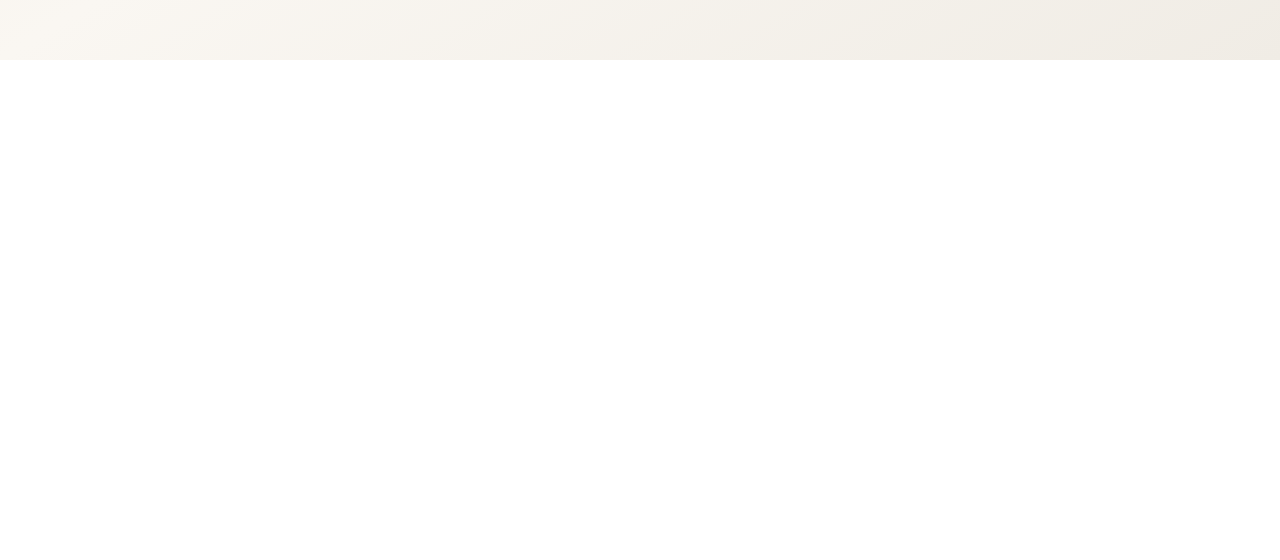
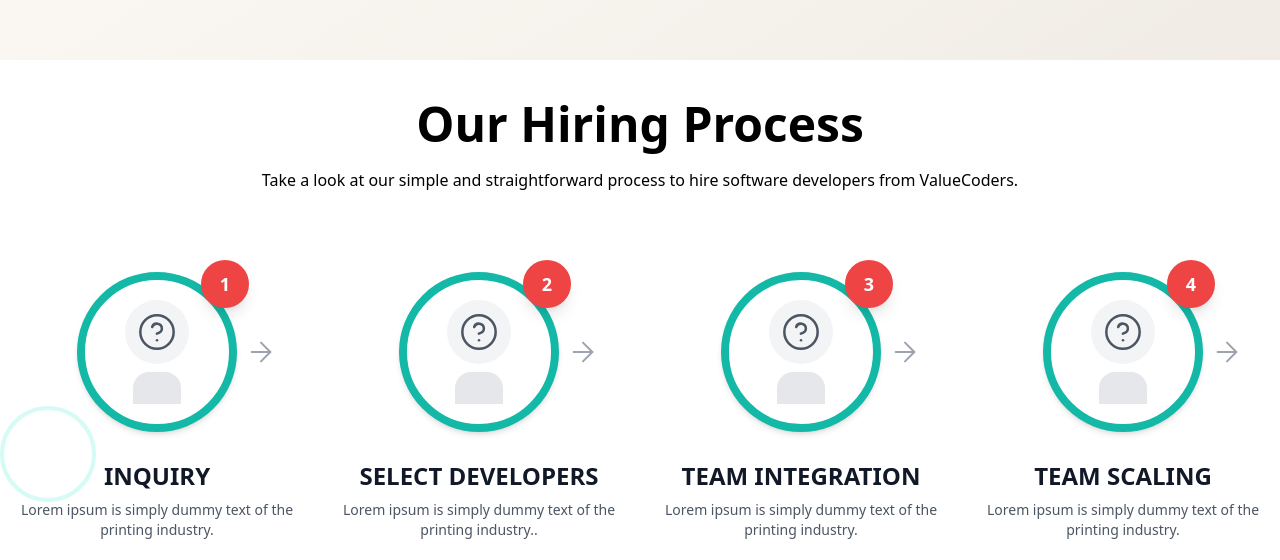
Before and after one commit to irakeshbind/Digital-Prospects-HR, a React (Create React App) app: page / in a window 1280 px wide. Shown: the part 740-1300 px from the top of the page. Before the commit the page ends 800 px from the top, so only its background shows below. Built offline with nearby package versions, Linux system fonts and the light colour scheme.

Commit message:
card create and element add

```diff
--- a/src/App.js
+++ b/src/App.js
@@ -1,10 +1,12 @@
 import React from 'react'
 import TopCom from './componets/TopCom'
+import Work from './componets/Card'
 
 const App = () => {
   return (
     <div>
       <TopCom/>
+      <Work/>
     </div>
   )
 }
--- /dev/null
+++ b/src/componets/Card.js
@@ -0,0 +1,62 @@
+"use client";
+
+import StepCard from "./StepCard";
+import { HelpCircle } from "lucide-react";
+
+export default function Card() {
+  const steps = [
+    {
+      number: 1,
+      title: "INQUIRY",
+      description: "Lorem ipsum is simply dummy text of the printing industry.",
+    },
+    {
+      number: 2,
+      title: "Select Developers",
+      description: "Lorem ipsum is simply dummy text of the printing industry..",
+    },
+    {
+      number: 3,
+      title: "Team Integration",
+      description: "Lorem ipsum is simply dummy text of the printing industry.",
+    },
+    {
+      number: 4,
+      title: "Team Scaling",
+      description: "Lorem ipsum is simply dummy text of the printing industry.",
+    },
+  ];
+
+  return (
+    <div className=" text-center mt-10 mb-5">
+ <h1 className="font-bold text-5xl">Our Hiring Process</h1>
+ <p className="mt-5">Take a look at our simple and straightforward process to hire software developers from ValueCoders.</p>
+
+    <div className="relative w-full max-w-7xl mx-auto mt-20 px-4">
+
+      {/* Decorative curve – appears only once */}
+      <div className="hidden md:block absolute left-0 top-1/2 w-24 h-24 border-4 border-teal-200 rounded-full opacity-40" />
+
+      {/* Step Cards Layout */}
+      <div className="grid grid-cols-1 md:grid-cols-4 gap-14 md:gap-10 place-items-center">
+        {steps.map((step) => (
+          <StepCard
+            key={step.number}
+            number={step.number}
+            title={step.title}
+            description={step.description}
+            icon={
+              <div className="flex flex-col items-center gap-2">
+                <div className="w-16 h-16 rounded-full bg-gray-100 flex items-center justify-center">
+                  <HelpCircle className="w-10 h-10 text-gray-600" strokeWidth={1.5} />
+                </div>
+                <div className="w-12 h-8 bg-gray-200 rounded-t-2xl" />
+              </div>
+            }
+          />
+        ))}
+      </div>
+    </div>
+    </div>
+  );
+}
--- /dev/null
+++ b/src/componets/StepCard.jsx
@@ -0,0 +1,34 @@
+import React from "react";
+import { ArrowRight } from "lucide-react";
+
+export default function StepCard({ number, title, description, icon }) {
+  return (
+    <div className="relative flex flex-col items-center gap-7">
+      {/* Circular Card */}
+      <div className="relative">
+        <div className="w-40 h-40 rounded-full border-8 border-teal-500 flex items-center justify-center bg-white shadow-md">
+          {icon}
+        </div>
+
+        {/* Notification Number */}
+        <div className="absolute -top-3 -right-3 w-12 h-12 rounded-full bg-red-500 flex items-center justify-center text-white font-bold text-lg shadow-lg">
+          {number}
+        </div>
+
+        {/* Arrow */}
+        <div className="absolute -right-10 top-1/2 -translate-y-1/2 hidden md:block">
+          <ArrowRight className="w-8 h-8 text-gray-400" strokeWidth={1.5} />
+        </div>
+      </div>
+
+      {/* Text */}
+      <div className="text-center space-y-2 max-w-xs">
+       <h2 className="text-xl md:text-2xl font-extrabold text-gray-900 uppercase">
+
+          {title}
+        </h2>
+        <p className="text-sm text-gray-600">{description}</p>
+      </div>
+    </div>
+  );
+}
```
